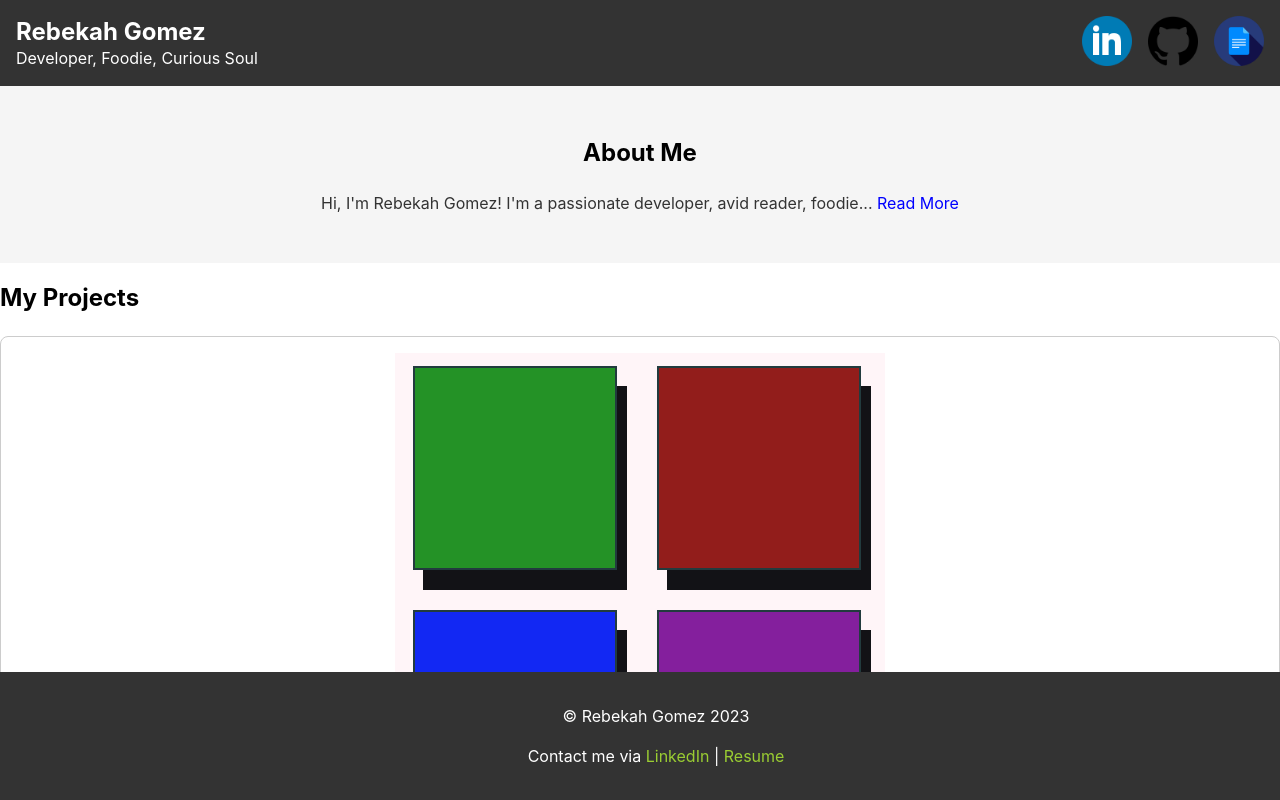
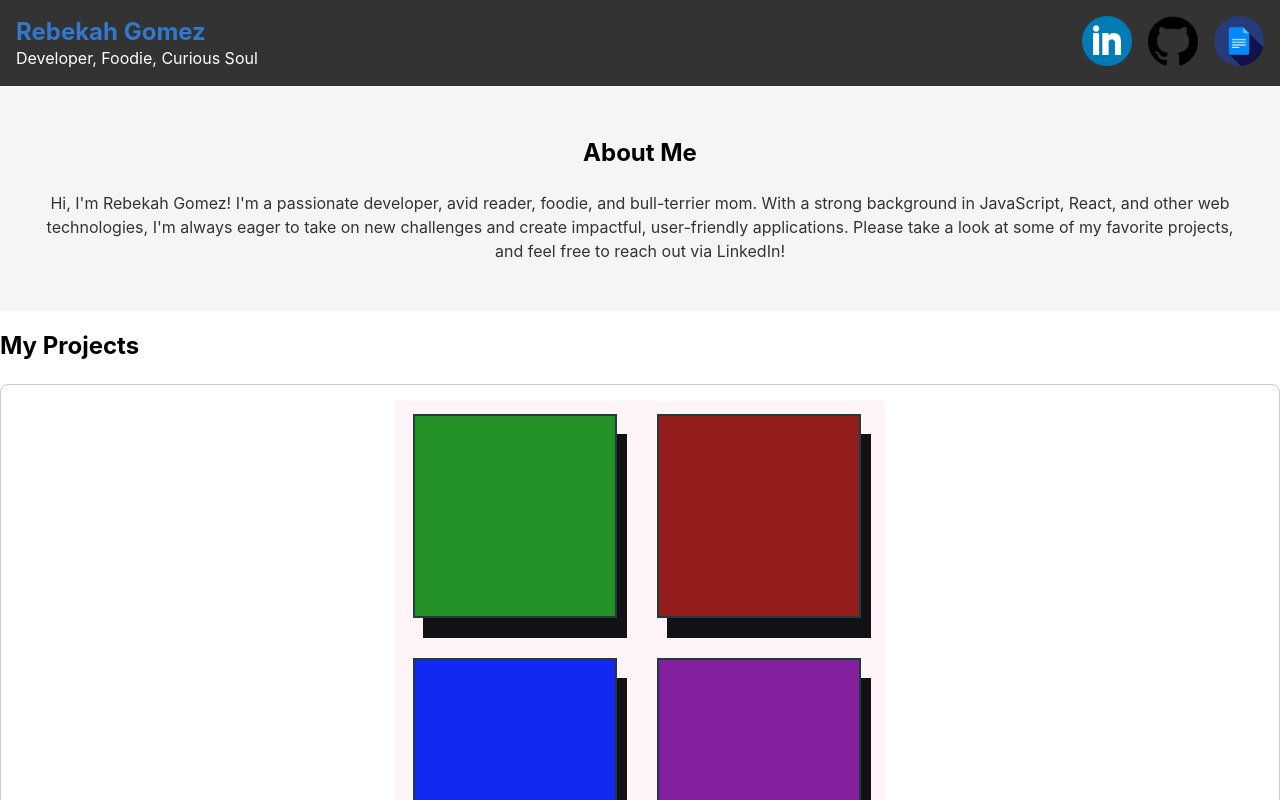
Before and after one commit to RebekahGomez/portfolio, a React (Create React App) app: page / in a window 1280 px wide. Shown: the top 800 px of the page. Built offline with nearby package versions, Linux system fonts and the light colour scheme.

Commit message:
About Me truncated text

```diff
--- a/src/components/AboutMe/AboutMe.js
+++ b/src/components/AboutMe/AboutMe.js
@@ -1,8 +1,15 @@
-import React, { useState } from "react";
+import React, { useState, useEffect } from "react";
 import "./AboutMe.css";
 
 const AboutMe = () => {
   const [isExpanded, setIsExpanded] = useState(false);
+  const [windowWidth, setWindowWidth] = useState(window.innerWidth);
+
+  useEffect(() => {
+    const handleResize = () => setWindowWidth(window.innerWidth);
+    window.addEventListener("resize", handleResize);
+    return () => window.removeEventListener("resize", handleResize);
+  }, []);
 
   const truncatedText =
     "Hi, I'm Rebekah Gomez! I'm a passionate developer, avid reader, foodie...";
@@ -17,10 +24,15 @@ const AboutMe = () => {
     <div className="about-me">
       <h2>About Me</h2>
       <p>
-        {isExpanded ? fullText : truncatedText}
-        <span className="read-more" onClick={() => setIsExpanded(!isExpanded)}>
-          {isExpanded ? " Show Less" : " Read More"}
-        </span>
+        {isExpanded || windowWidth > 480 ? fullText : truncatedText}
+        {windowWidth <= 480 && (
+          <span
+            className="read-more"
+            onClick={() => setIsExpanded(!isExpanded)}
+          >
+            {isExpanded ? " Show Less" : " Read More"}
+          </span>
+        )}
       </p>
     </div>
   );
--- a/src/components/Footer/Footer.css
+++ b/src/components/Footer/Footer.css
@@ -1,15 +1,15 @@
 .footer {
   background-color: #333;
   color: #fff;
-  padding: 1em;
   text-align: center;
-  position: fixed;
+  position: relative;
+  padding: .5em;
   bottom: 0;
   width: 100%;
 }
 
 .footer a {
-  color: #9acd32;
+  color: #3278cd;
   text-decoration: none;
 }
 
--- a/src/components/Navbar/Navbar.css
+++ b/src/components/Navbar/Navbar.css
@@ -4,7 +4,7 @@
   align-items: center;
   padding: 1em;
   background-color: #333;
-  color: #fff;
+  color: #3278cd;
 }
 
 .navbar-brand h1 {
```
